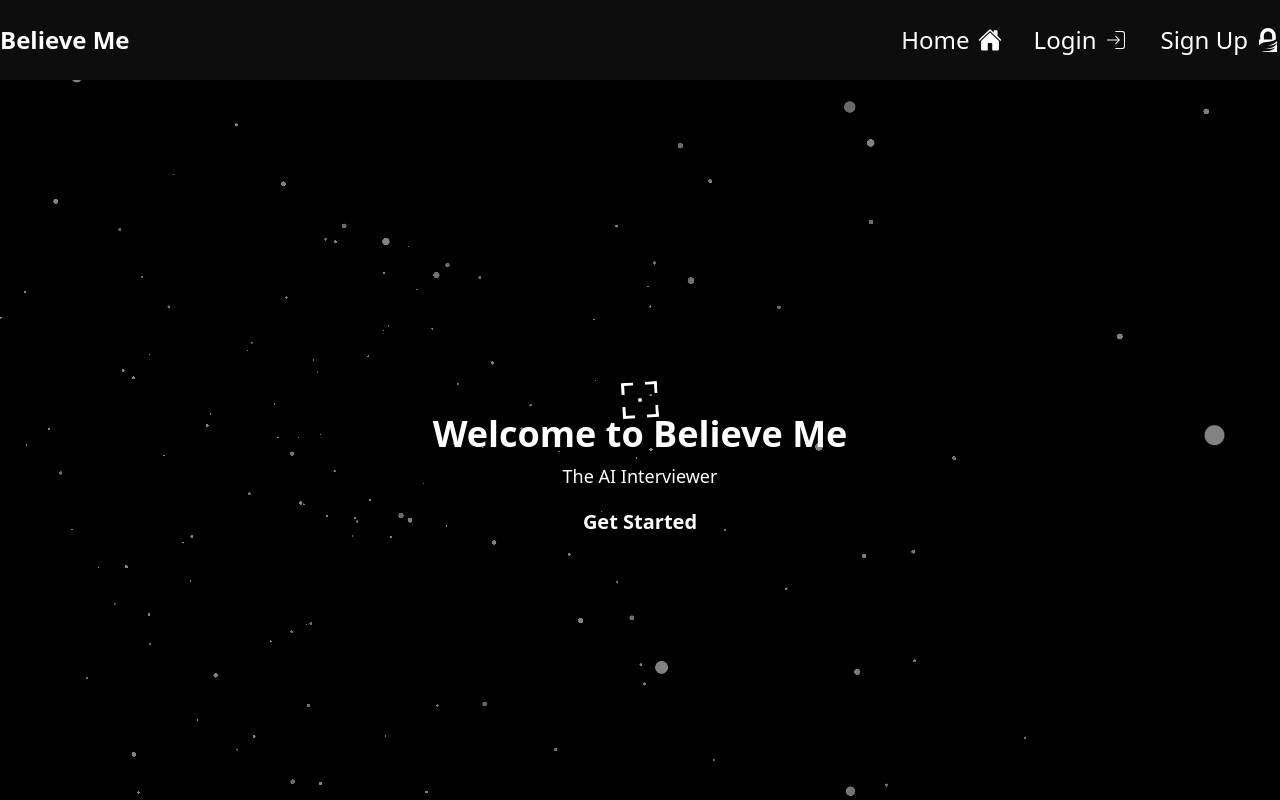
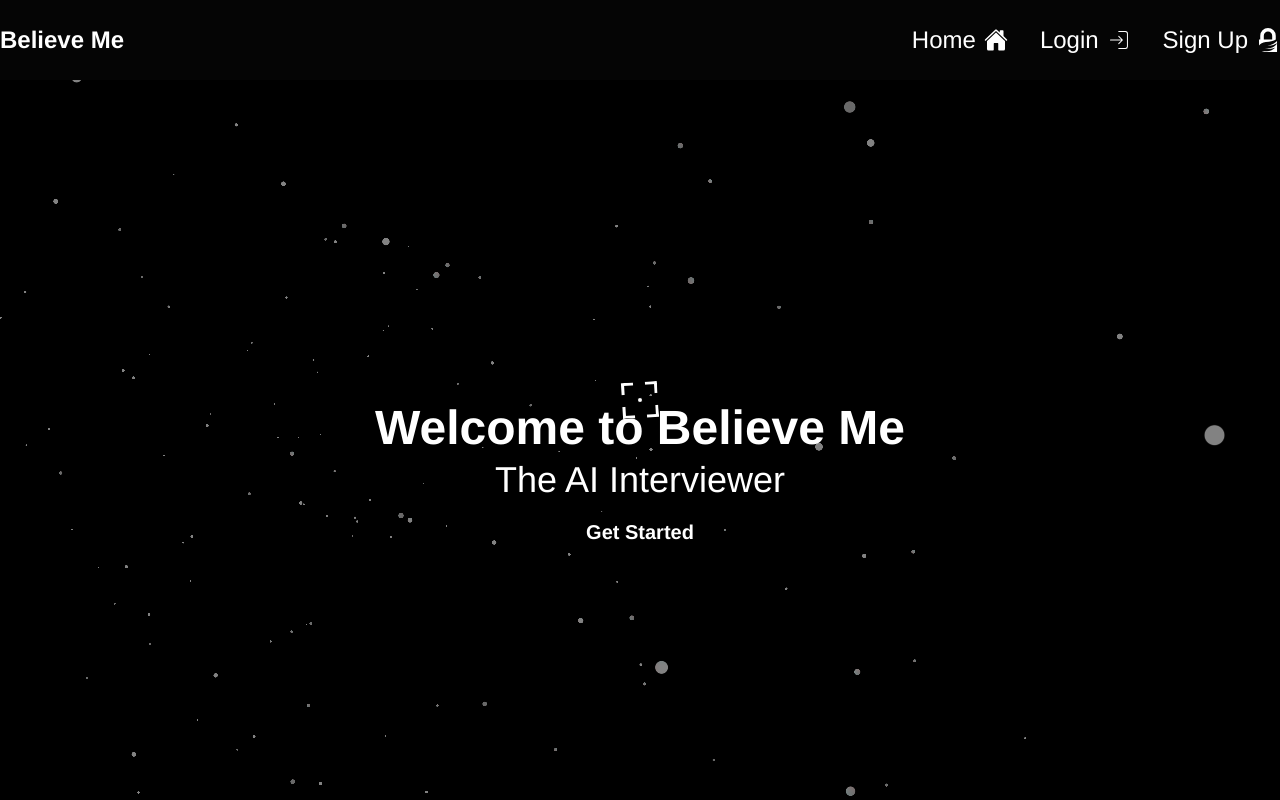
Before and after one commit to Johnihb/ai-interviewer, a React (Vite) app in the folder frontend/: page / in a window 1280 px wide. Built offline with nearby package versions, Linux system fonts and the light colour scheme.

Commit message:
reafactor homepage and navbar

```diff
--- /dev/null
+++ b/frontend/src/Reactbits/ScrollReveal.jsx
@@ -0,0 +1,108 @@
+import { useEffect, useRef, useMemo } from 'react';
+import { gsap } from 'gsap';
+import { ScrollTrigger } from 'gsap/ScrollTrigger';
+
+gsap.registerPlugin(ScrollTrigger);
+
+const ScrollReveal = ({
+  children,
+  scrollContainerRef,
+  enableBlur = true,
+  baseOpacity = 0.1,
+  baseRotation = 3,
+  blurStrength = 4,
+  containerClassName = "",
+  textClassName = "",
+  rotationEnd = "bottom bottom",
+  wordAnimationEnd = "bottom bottom"
+}) => {
+  const containerRef = useRef(null);
+
+  const splitText = useMemo(() => {
+    const text = typeof children === 'string' ? children : '';
+    return text.split(/(\s+)/).map((word, index) => {
+      if (word.match(/^\s+$/)) return word;
+      return (
+        <span className="inline-block word" key={index}>
+          {word}
+        </span>
+      );
+    });
+  }, [children]);
+
+  useEffect(() => {
+    const el = containerRef.current;
+    if (!el) return;
+
+    const scroller =
+      scrollContainerRef && scrollContainerRef.current
+        ? scrollContainerRef.current
+        : window;
+
+    gsap.fromTo(
+      el,
+      { transformOrigin: '0% 50%', rotate: baseRotation },
+      {
+        ease: 'none',
+        rotate: 0,
+        scrollTrigger: {
+          trigger: el,
+          scroller,
+          start: 'top bottom',
+          end: rotationEnd,
+          scrub: true,
+        },
+      }
+    );
+
+    const wordElements = el.querySelectorAll('.word');
+
+    gsap.fromTo(
+      wordElements,
+      { opacity: baseOpacity, willChange: 'opacity' },
+      {
+        ease: 'none',
+        opacity: 1,
+        stagger: 0.05,
+        scrollTrigger: {
+          trigger: el,
+          scroller,
+          start: 'top bottom-=20%',
+          end: wordAnimationEnd,
+          scrub: true,
+        },
+      }
+    );
+
+    if (enableBlur) {
+      gsap.fromTo(
+        wordElements,
+        { filter: `blur(${blurStrength}px)` },
+        {
+          ease: 'none',
+          filter: 'blur(0px)',
+          stagger: 0.05,
+          scrollTrigger: {
+            trigger: el,
+            scroller,
+            start: 'top bottom-=20%',
+            end: wordAnimationEnd,
+            scrub: true,
+          },
+        }
+      );
+    }
+
+    return () => {
+      ScrollTrigger.getAll().forEach(trigger => trigger.kill());
+    };
+  }, [scrollContainerRef, enableBlur, baseRotation, baseOpacity, rotationEnd, wordAnimationEnd, blurStrength]);
+
+  return (
+    <h2 ref={containerRef} className={`my-5 ${containerClassName}`}>
+      <p className={`text-[clamp(1.6rem,4vw,3rem)] leading-[1.5] font-semibold ${textClassName}`}>{splitText}</p>
+    </h2>
+  );
+};
+
+export default ScrollReveal;
--- a/frontend/src/components/Navbar.jsx
+++ b/frontend/src/components/Navbar.jsx
@@ -9,8 +9,10 @@ export default function Navbar() {
 
 
 
-  return (<>
-    <div className=' flex w-full h-[10dvh] justify-between items-center px-4 sm:px-6 lg:px-8 py-3 sm:py-4 lg:py-6 bg-white/5 backdrop-blur-md'>
+  return (
+  <header>
+  <nav>
+    <div className=' flex w-full h-[10dvh] justify-between items-center px-4 sm:px-6 lg:px-8 py-3 sm:py-4 lg:py-6 bg-white/2 backdrop-blur-md'>
 
       <Link to='/' className="cursor-target">
         <span className="text-lg sm:text-base md:text-xl lg:text-2xl font-bold">Believe Me</span>
@@ -34,8 +36,6 @@ export default function Navbar() {
       </div>
     </div>
 
-
-
-
-    </>)
+    </nav>
+    </header>)
 }
--- a/frontend/src/index.css
+++ b/frontend/src/index.css
@@ -10,4 +10,5 @@
 
 body{
 color : white;
+font-family :'Franklin Gothic Medium', 'Arial Narrow', Arial, sans-serif
 }
--- a/frontend/src/pages/Homepage.jsx
+++ b/frontend/src/pages/Homepage.jsx
@@ -1,12 +1,13 @@
-import React from 'react'
+import React, { useRef } from 'react'
 import  Particles  from '../Reactbits/Particle'
+import ScrollReveal from '../Reactbits/ScrollReveal'
 
 
 const Homepage = () => {
-
-
+  const containerRef = useRef(null);
 
   return (
+    <main>
     <div style={{ width: '100%', height: '100dvh', position: 'relative' }}>
     <Particles
       particleColors={['#ffffff', '#ffffff']}
@@ -19,13 +20,52 @@ const Homepage = () => {
       disableRotation={false}
 
     />
+<div className="absolute inset-0 flex flex-col items-center justify-center text-center px-4 text-white gap-2">
+  <h1 className="text-base sm:text-2xl md:text-3xl lg:text-4xl xl:text-5xl font-bold">
+    Welcome to Believe Me
+  </h1>
+  <h2 className="text-sm sm:text-xl md:text-2xl lg:text-3xl xl:text-4xl mt-4">
+    The AI Interviewer
+  </h2>
+  <button className="
+  h-6 w-22 sm:h-9 sm:w-32
+  md:h-12 md:w-44
+  bg-transparent
+  text-white
+  font-bold
+  rounded-full
+  border-2 border-white
+  hover:bg-white hover:text-black
+  hover:shadow-lg hover:shadow-white/45
+  transition-all duration-500 ease-out
+  transform hover:scale-105 active:scale-95
 
-    <div className="absolute top-1/2 left-1/2 transform -translate-x-1/2 -translate-y-1/2 text-white flex flex-col items-center justify-center gap-2">
-      <h1 className="text-4xl font-bold">Welcome to Believe Me</h1>
-      <p className="text-lg mt-4">The AI Interviewer</p>
-     <button className="bg-transparent h-12 w-40 text-white cursor-target px-6 py-3 font-bold rounded-full border-2 hover:bg-gray-100 transition-colors hover:text-black text-xl" >Get Started</button>
-    </div>
+  text-sm sm:text-lg md:text-xl      /* font scales up */
+  py-2 sm:py-3 md:py-4               /* vertical padding scales with font */
+  px-6 sm:px-8 md:px-10              /* horizontal padding also scales */
+">
+  Get Started
+</button>
+
+
+</div>
+
+
   </div>
+  <ScrollReveal
+  scrollContainerRef={containerRef}
+  baseOpacity={0}
+  enableBlur={true}
+  baseRotation={5}
+  blurStrength={10}
+  className="text-center w-full h-[100dvh]"
+  >
+    <h2  className={`my-5 `}>
+      <p className={`text-[clamp(1.6rem,4vw,3rem)] leading-[1.5] font-semibold text-xl sm:text-2xl md:text-3xl lg:text-4xl xl:text-5xl  `}>When does a man die? When he is hit by a bullet? No! When he suffers a disease? No! When he ate a soup made out of a poisonous mushroom? No! A man dies when he is forgotten!</p>
+    </h2>
+
+</ScrollReveal>
+  </main>
   )
 }
 
```
